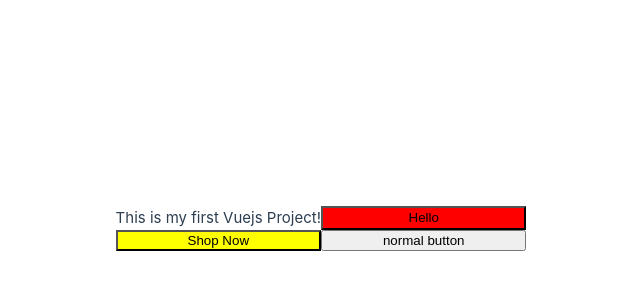
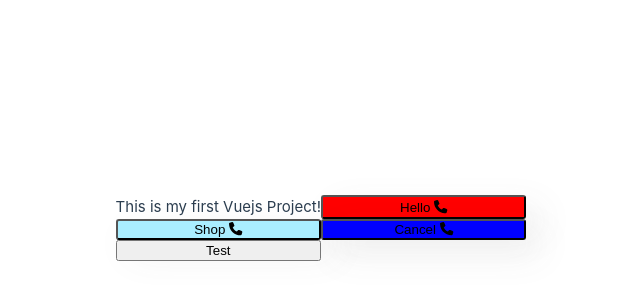
Before and after one commit to thavorac/gic2023, a Vue app: page / in a window 1280 px wide. Shown: the part 172-472 px from the top of the page, without its empty margins (319-959 px from the left). Built offline with nearby package versions, Linux system fonts and the light colour scheme.

Commit message:
Update fontawesome

```diff
--- a/package.json
+++ b/package.json
@@ -10,7 +10,8 @@
   },
   "dependencies": {
     "@fortawesome/fontawesome-svg-core": "^1.2.36",
-    "@fortawesome/vue-fontawesome": "^3.0.3",
+    "@fortawesome/free-solid-svg-icons": "^6.4.2",
+    "@fortawesome/vue-fontawesome": "^3.0.0-5",
     "pinia": "^2.1.6",
     "vue": "^3.3.4",
     "vue-router": "^4.2.4"
--- a/src/App.vue
+++ b/src/App.vue
@@ -1,16 +1,17 @@
 <template>
   This is my first Vuejs Project!
-  <Button color="red" text="Hello"></Button>
-  <Button color="yellow" text="Shop Now"></Button>
-  <button>normal button</button>
+  <MyButton text="Hello" color="red"></MyButton>
+  <MyButton text="Shop" color="#aef"></MyButton>
+  <MyButton text="Cancel" color="blue"></MyButton>
+  <button>Test</button>
 </template>
 
 <script>
-import Button from "./components/Button.vue";
+import MyButton from "./components/MyButton.vue";
 export default {
   name: "App",
   components: {
-    Button,
+    MyButton,
   },
 };
 </script>
--- a/src/components/Button.vue
+++ /dev/null
@@ -1,12 +0,0 @@
-<template>
-  <button :style="{ backgroundColor: color }" v-text="text"></button>
-</template>
-
-<script>
-export default {
-  name: "Button",
-  props: ["text", "color", "icon"],
-};
-</script>
-
-<style scoped></style>
--- /dev/null
+++ b/src/components/MyButton.vue
@@ -0,0 +1,22 @@
+<template>
+  <button :style="{ backgroundColor: color }">
+    {{ text }}
+    <font-awesome-icon icon="phone" />
+  </button>
+</template>
+
+<script>
+export default {
+  name: "MyButton",
+  props: ["text", "color"],
+};
+</script>
+
+<style scoped>
+button {
+  border-radius: 3px;
+  /* background: var(--NestMart-Brand-1, #3bb77e); */
+  background-color: red;
+  box-shadow: 14px 14px 36px 0px rgba(85, 85, 85, 0.1);
+}
+</style>
--- a/src/main.js
+++ b/src/main.js
@@ -2,11 +2,8 @@ import "./assets/main.css";
 
 import { createApp } from "vue";
 import { createPinia } from "pinia";
-
-/* import the fontawesome core */
 import { library } from "@fortawesome/fontawesome-svg-core";
-
-/* import font awesome icon component */
+import { faPhone } from "@fortawesome/free-solid-svg-icons";
 import { FontAwesomeIcon } from "@fortawesome/vue-fontawesome";
 
 import App from "./App.vue";
@@ -17,5 +14,6 @@ const app = createApp(App);
 app.use(createPinia());
 app.use(router);
 
+library.add(faPhone);
 app.component("font-awesome-icon", FontAwesomeIcon);
 app.mount("#app");
```
Also changed, not shown: 1 other file (tests, documents, lock files or other folders).
